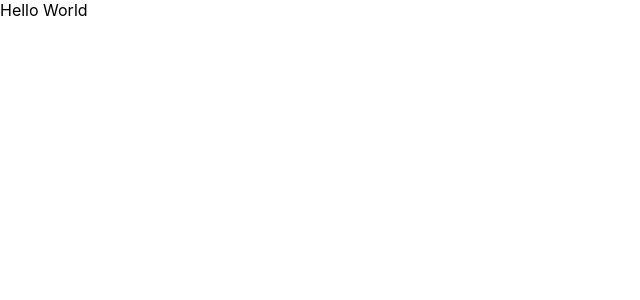
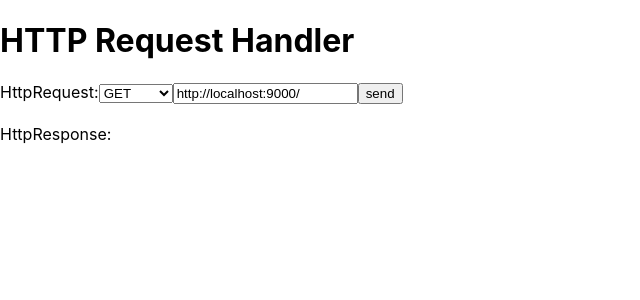
Before and after one commit to andrebnassis/web-http-request-handler, a React (Create React App) app: page / in a window 1280 px wide. Shown: the top 300 px of the page, without its empty margins (0-640 px from the left). Built offline with nearby package versions, Linux system fonts and the light colour scheme.

Commit message:
create a axios request and create form to handle request dynamically

```diff
--- a/package.json
+++ b/package.json
@@ -10,6 +10,7 @@
     "@types/node": "^12.20.7",
     "@types/react": "^17.0.3",
     "@types/react-dom": "^17.0.3",
+    "axios": "^0.21.1",
     "react": "^17.0.2",
     "react-dom": "^17.0.2",
     "react-scripts": "4.0.3",
--- a/src/App.tsx
+++ b/src/App.tsx
@@ -1,11 +1,53 @@
-import React from 'react';
-import logo from './logo.svg';
+import axios, {AxiosRequestConfig, Method} from 'axios';
+import React, { useState } from 'react';
 
-function App() {
+const App:React.FC = () => {
+
+  const [httpRequestVerb, setHttpRequestVerb] = useState<string>("GET");
+  const [httpRequestUrl, setHttpRequestUrl] = useState<string>("http://localhost:9000/");
+
+  const [httpResponse, setHttpResponse] = useState<any>(undefined);
+
+  const handleOnSubmit = (event:any):void => {
+    event.preventDefault();
+    const config:AxiosRequestConfig = {
+      url:httpRequestUrl,
+      method:httpRequestVerb as Method
+    };
+
+    const response =  axios.request(config);
+    response.then((res) => {
+      setHttpResponse(res);
+    })
+    .catch(error => {
+      setHttpResponse(error);
+  })
+  };
+
   return (
     <div>
-     <span>Hello World</span>
+     <h1>HTTP Request Handler</h1>
+
+     <form onSubmit={handleOnSubmit}>
+     <label>HttpRequest:
+     </label>
+       <select onChange={e => setHttpRequestVerb(e.target.value)} value={httpRequestVerb}>
+      <option value="GET">GET</option>
+      <option value="POST">POST</option>
+      <option value="PUT">PUT</option>
+      <option value="PACTH">PACTH</option>
+      <option value="DELETE">DELETE</option>
+    </select>
+    <input value={httpRequestUrl} onChange={e => setHttpRequestUrl(e.target.value)}>
+    </input>
+    <input type="submit" value="send"/>
+    </form>
+    <br/>
+     <div>
+     HttpResponse: {httpResponse ? JSON.stringify(httpResponse) : ""}
+     </div>
     </div>
+
   );
 }
 
```
Also changed, not shown: 2 other files (tests, documents, lock files or other folders).
